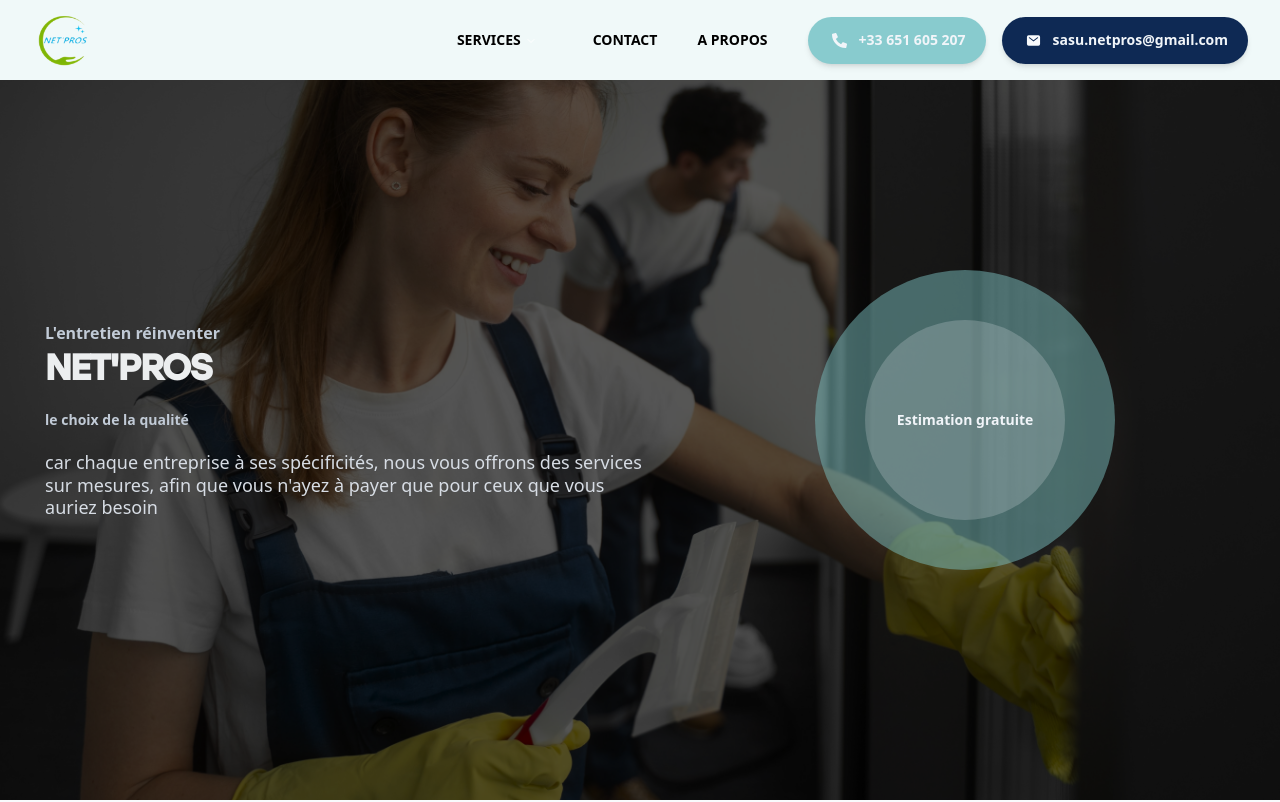
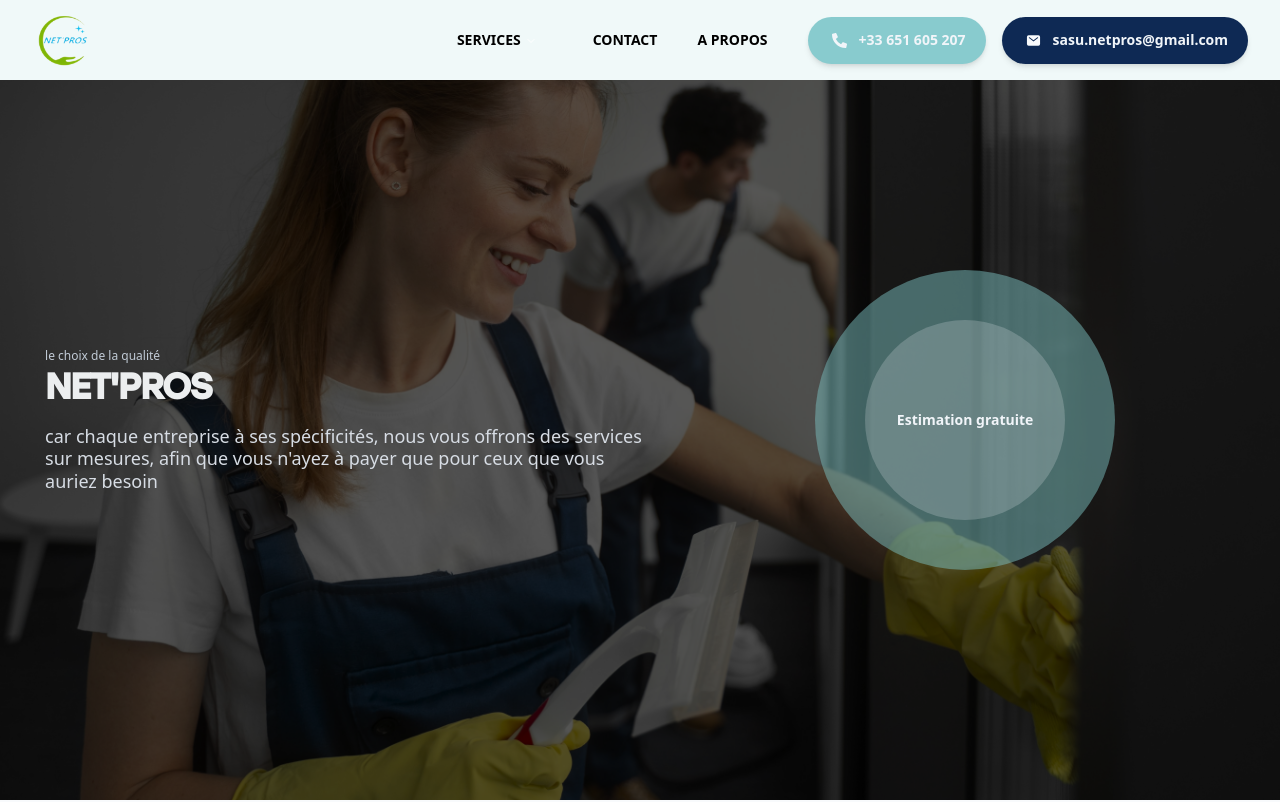
Before and after one commit to netproam/netpro, a Next.js app: page / in a window 1280 px wide. Shown: the top 802 px of the page. Built offline with nearby package versions, Linux system fonts and the light colour scheme.

Commit message:
une meilleur version pour la version detailler des produits

```diff
--- a/src/components/forms/ContactComponent.tsx
+++ b/src/components/forms/ContactComponent.tsx
@@ -146,7 +146,7 @@
                  <FormControl>
                  <div className="flex gap-2 justify-center  bg-slate-50 p-4 rounded-md w-full">
                     <FaPen size={15} className="text-slate-600"/>
-                  <textarea rows={3}
+                  <textarea rows={4}
                     className="  w-full outline-none resize-none   bg-transparent
                      px-4 rounded-md  hover:border-slate-800 duration-500"
                     placeholder="Inscrire votre message, où appelez nous directement" {...field} />
--- a/src/components/forms/ContactOnDialog.tsx
+++ b/src/components/forms/ContactOnDialog.tsx
@@ -148,7 +148,7 @@
                  <div className="flex gap-2 border-[1px] justify-center items-center bg-white p-2 rounded-md
                      w-full">
                     <FaPen size={20} className="text-slate-800"/>
-                  <textarea rows={3}
+                  <textarea rows={4}
                     className="  w-full outline-none resize-none   bg-transparent
                      px-4 rounded-md  hover:border-slate-800 duration-500"
                     placeholder="Inscrire votre message, où appelez nous directement" {...field} />
--- a/src/components/section/WelcomeSection.tsx
+++ b/src/components/section/WelcomeSection.tsx
@@ -74,22 +74,28 @@
     key={allText[0].id}
     className="flex text-left flex-col   brightness-95
      lg:text-left  lg:justify-center gap-4 lg:gap-0 px-10 lg:px-0">
-          <motion.h4
-          viewport={{once:true}}
-         animate={{opacity:[0,1],transition:{duration:2,delay:0.75}}}
 
-
-              key={allText[0].id+"subtitle"}
-          className="lg:flex    w-fit text-slate-300
-           font-semibold ">{allText[0].firstTitle}</motion.h4>
     <motion.h3
               viewport={{once:true}}
 
     key={allText[0].id+"title"}
     animate={{opacity:[0,1],transition:{delay:1.5,duration:3.5}}}
-    className="text-slate-50 font-stolzl text-4xl   lg:w-[600px]  text-left  lg:text-4xl
-   leading-none   lg:leading-tight
-    font-semibold tracking-tighter">{allText[0].title.split(" ")[0]} <br/><span className="text-sm text-slate-300 font-sans tracking-normal">{allText[0].title.split(" ").slice(1).join(" ")}</span></motion.h3>
+    className="   n  lg:w-[600px]  text-left
+t  flex flex-col gap-0
+    "><span
+
+    className="text-slate-50 font-stolzl text-4xl  order-2   lg:text-4xl
+    leading-none   lg:leading-tight
+     font-semibold tracking-tighter"
+
+    >{allText[0].title.split(" ")[0]} </span>
+    <span className="text-xs text-slate-300 inline-block font-sans tracking-normal">{
+    allText[0].title.split(" ").slice(1).join(" ")}</span></motion.h3>
+
+
+
+
+
 
 
         <motion.p
--- a/src/components/services/ServiceComponent.tsx
+++ b/src/components/services/ServiceComponent.tsx
@@ -50,7 +50,7 @@
 
   >
     <div  className={`text-[#88CBCE] lg:justify-start
-     w-16 lg:w-24  flex items-center justify-center `} id={"childrenHolder"}>
+     w-[70px] lg:w-24  flex items-center justify-center `} id={"childrenHolder"}>
 {children}
 </div>
 <h2 className="font-semibold text-xs   self-center  whitespace-nowrap  ">{title}</h2>
```
